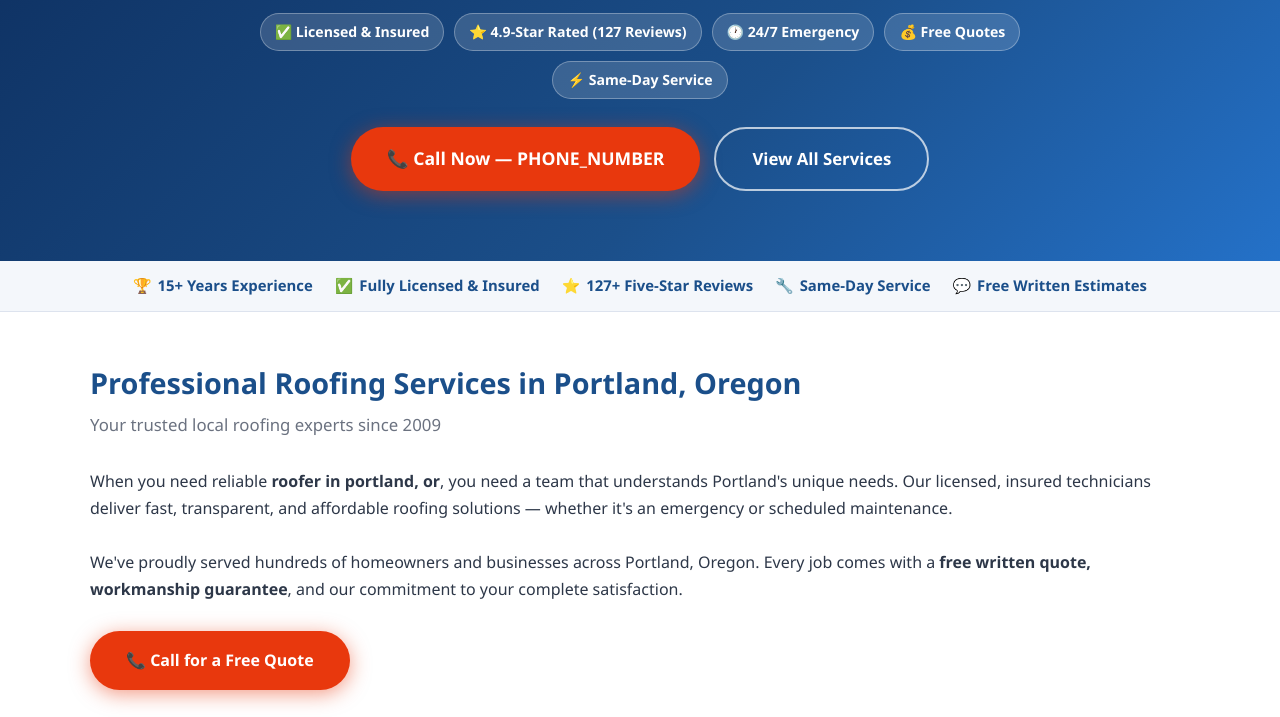
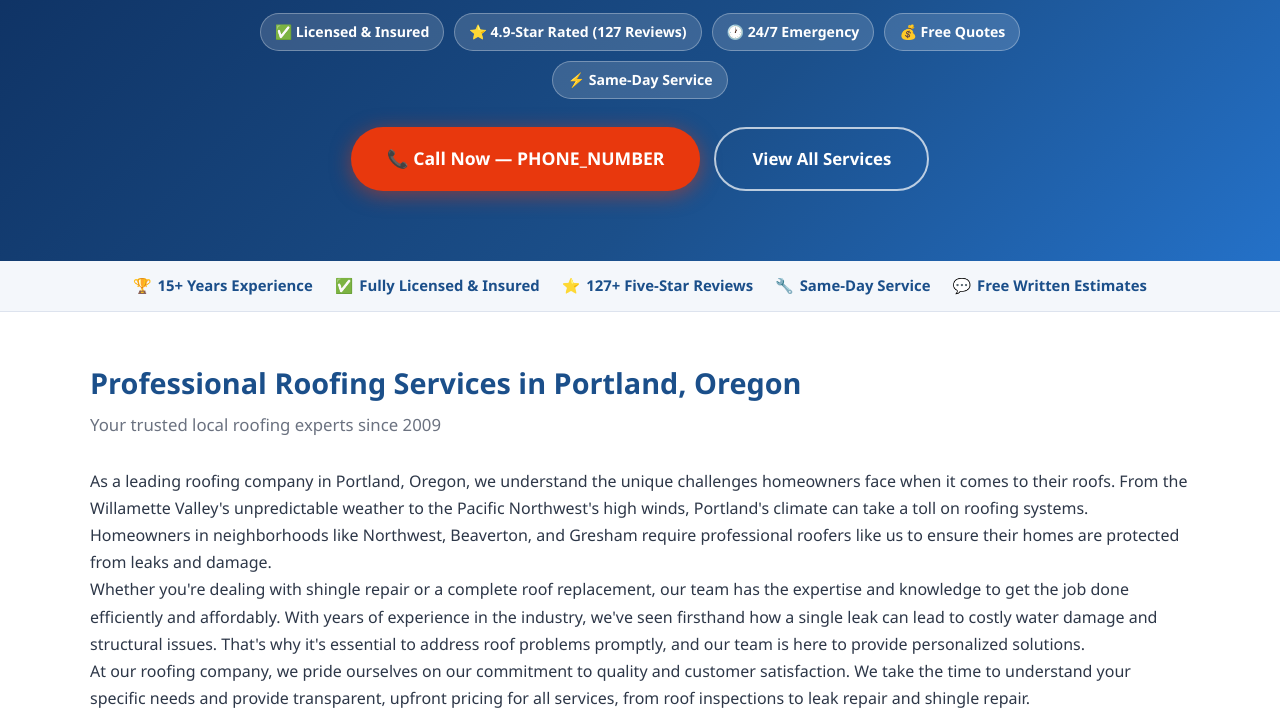
Before and after one commit to leadsmartaffiliate/roofing-company-portland-or, a plain HTML site: page index.html in a window 1280 px wide. Shown: the part 235-952 px from the top of the page. Drawn offline with Linux system fonts and the light colour scheme.

Commit message:
Update index.html

```diff
--- a/index.html
+++ b/index.html
@@ -190,7 +190,9 @@ footer{background:var(--dark);color:#c9d1e0;padding:40px 20px 20px}
   <div class="section-inner">
     <h2 id="intro-heading">Professional Roofing Services in Portland, Oregon</h2>
     <p class="section-sub">Your trusted local roofing experts since 2009</p>
-    <p>When you need reliable <strong>roofer in portland, or</strong>, you need a team that understands Portland's unique needs. Our licensed, insured technicians deliver fast, transparent, and affordable roofing solutions — whether it's an emergency or scheduled maintenance.</p><br><p>We've proudly served hundreds of homeowners and businesses across Portland, Oregon. Every job comes with a <strong>free written quote, workmanship guarantee</strong>, and our commitment to your complete satisfaction.</p>
+    <p>As a leading roofing company in Portland, Oregon, we understand the unique challenges homeowners face when it comes to their roofs. From the Willamette Valley's unpredictable weather to the Pacific Northwest's high winds, Portland's climate can take a toll on roofing systems. Homeowners in neighborhoods like Northwest, Beaverton, and Gresham require professional roofers like us to ensure their homes are protected from leaks and damage.</p>
+<p>Whether you're dealing with shingle repair or a complete roof replacement, our team has the expertise and knowledge to get the job done efficiently and affordably. With years of experience in the industry, we've seen firsthand how a single leak can lead to costly water damage and structural issues. That's why it's essential to address roof problems promptly, and our team is here to provide personalized solutions.</p>
+<p>At our roofing company, we pride ourselves on our commitment to quality and customer satisfaction. We take the time to understand your specific needs and provide transparent, upfront pricing for all services, from roof inspections to leak repair and shingle repair.</p>
     <br>
     <a href="tel:PHONE_NUMBER" class="btn-call" style="font-size:1em"
        aria-label="Call for free Roofing quote in Portland">📞 Call for a Free Quote</a>
@@ -359,7 +361,8 @@ footer{background:var(--dark);color:#c9d1e0;padding:40px 20px 20px}
   <div class="section-inner">
     <h2 id="areas-heading">Roofing Service Areas in Portland, Oregon</h2>
     <p class="section-sub">We cover all neighborhoods and surrounding communities</p>
-
+    <p>The Pacific Northwest is infamous for its rain, and Portland's unique microclimate makes it a hotspot for roof damage. The region's high winds and heavy rainfall can cause shingles to lift, leading to leaks and water damage. Furthermore, Portland's building codes and zoning regulations can be complex, making it crucial to work with a local roofer who knows the area inside and out.</p>
+<p>From flat roofs to metal roofing, our team has extensive experience working with various materials and systems. We understand the specific challenges associated with Portland's diverse climate and construction styles, and we're equipped to handle everything from routine maintenance to major repairs.</p>
     <div class="area-grid" role="list" aria-label="Portland service areas">
       <a class="area-tag" role="listitem" href="/roofing-company-downtown/" aria-label="Roofing in Downtown, OR">Downtown</a>
       <a class="area-tag" role="listitem" href="/roofing-company-pearl-district/" aria-label="Roofing in Pearl District, OR">Pearl District</a>
```
